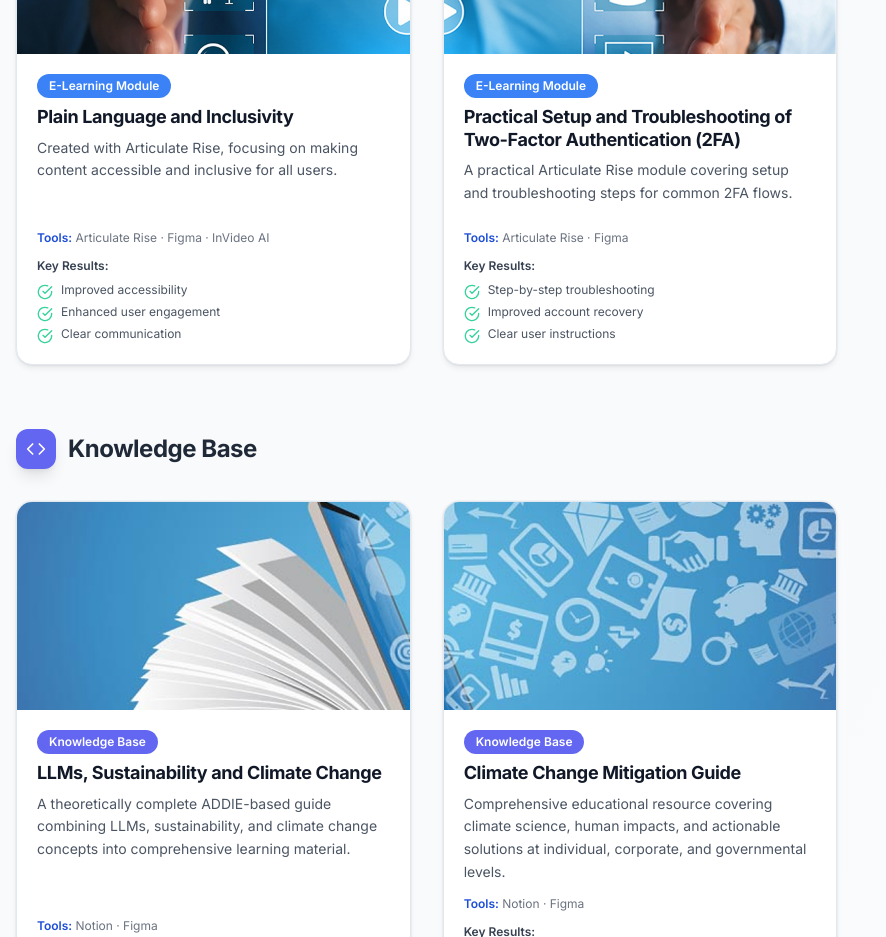
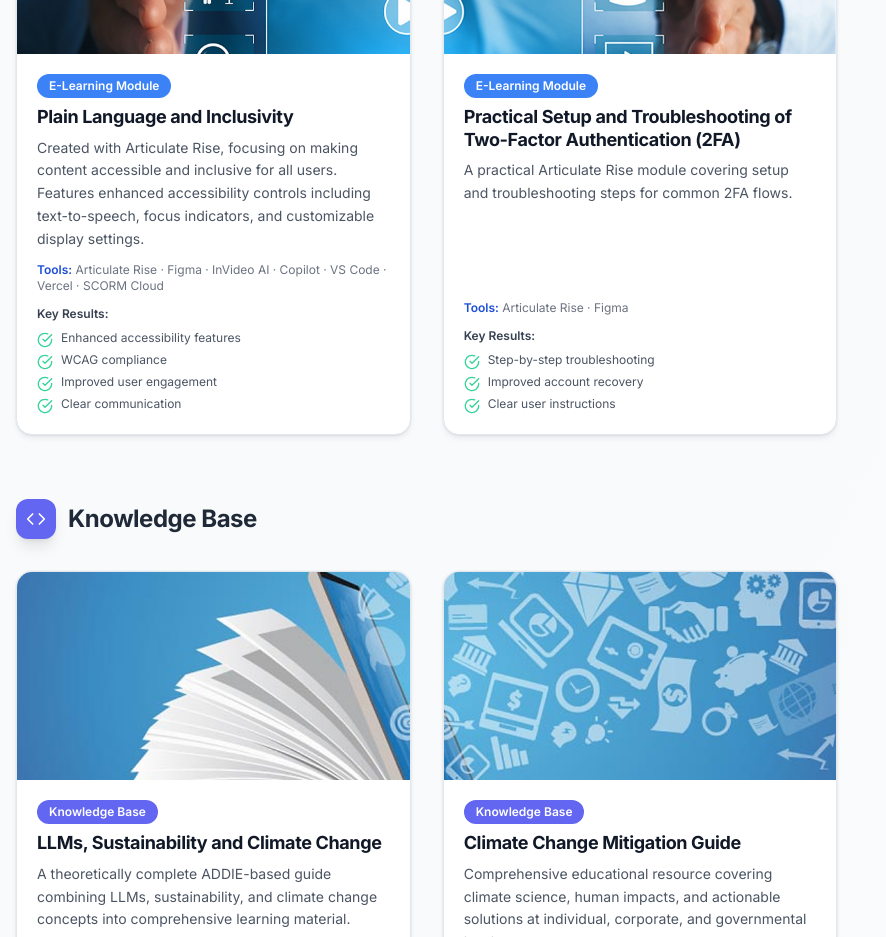
Before and after one commit to Samuelsen1/VS-Code-Port1, a Next.js app: page / in a window 1280 px wide. Shown: the part 2060-2997 px from the top of the page, without its empty margins (0-886 px from the left). Built offline with nearby package versions, Linux system fonts and the light colour scheme.

Commit message:
Update Inclusive Communication project with new accessibility features and tools

```diff
--- a/app/PortfolioWebsite.jsx
+++ b/app/PortfolioWebsite.jsx
@@ -590,18 +590,18 @@ export default function PortfolioWebsite() {
         de: "E-Learning-Modul"
       },
       description: {
-        en: "Created with Articulate Rise, focusing on making content accessible and inclusive for all users.",
-        de: "Erstellt mit Articulate Rise, mit Fokus auf barrierefreie und inklusive Inhalte für alle Nutzer."
+        en: "Created with Articulate Rise, focusing on making content accessible and inclusive for all users. Features enhanced accessibility controls including text-to-speech, focus indicators, and customizable display settings.",
+        de: "Erstellt mit Articulate Rise, mit Fokus auf barrierefreie und inklusive Inhalte für alle Nutzer. Mit erweiterten Barrierefreiheitsfunktionen wie Text-zu-Sprache, Fokusindikatoren und anpassbaren Anzeigeeinstellungen."
       },
       tools: {
-        en: ["Articulate Rise", "Figma", "InVideo AI"],
-        de: ["Articulate Rise", "Figma", "InVideo AI"]
+        en: ["Articulate Rise", "Figma", "InVideo AI", "Copilot", "VS Code", "Vercel", "SCORM Cloud"],
+        de: ["Articulate Rise", "Figma", "InVideo AI", "Copilot", "VS Code", "Vercel", "SCORM Cloud"]
       },
       results: {
-        en: ["Improved accessibility", "Enhanced user engagement", "Clear communication"],
-        de: ["Verbesserte Barrierefreiheit", "Erhöhte Nutzerbindung", "Klare Kommunikation"]
-      },
-      link: "https://360.eu.articulate.com/review/content/c31705cd-3bed-4851-84bd-992bf5c13eb9/review",
+        en: ["Enhanced accessibility features", "WCAG compliance", "Improved user engagement", "Clear communication"],
+        de: ["Erweiterte Barrierefreiheitsfunktionen", "WCAG-Konformität", "Erhöhte Nutzerbindung", "Klare Kommunikation"]
+      },
+      link: "https://plain-language-five.vercel.app",
       featured: true
     },
     {
```
